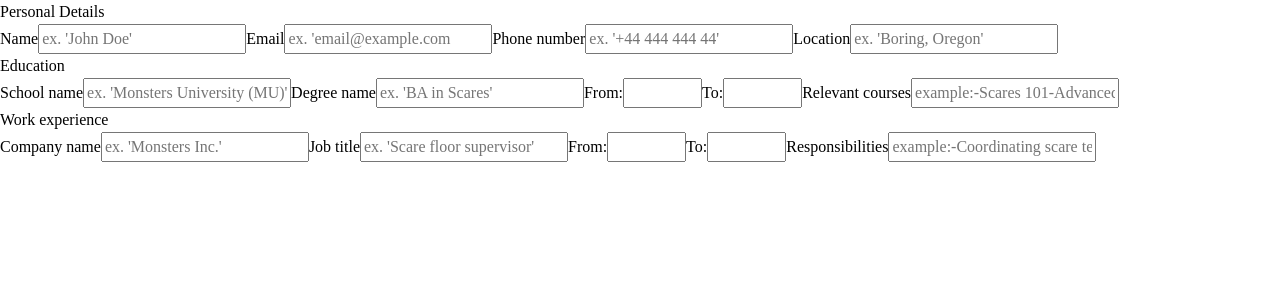
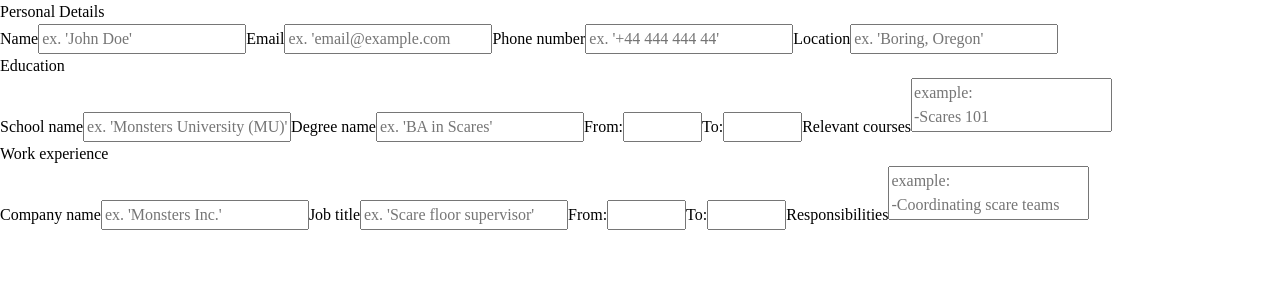
Before and after one commit to vicpues/odin-cv, a React (Vite) app: page / in a window 1280 px wide. Shown: the top 300 px of the page. Built offline with nearby package versions, Linux system fonts and the light colour scheme.

Commit message:
refactor: Use textareas for multi-line inputs

```diff
--- a/src/components/sections/Form/EducationSection.jsx
+++ b/src/components/sections/Form/EducationSection.jsx
@@ -36,7 +36,7 @@ export default function EducationSection({ data }) {
 
         <Input
           label="Relevant courses"
-          type="text"
+          type="textarea"
           placeholder={"example:\n-Scares 101\n-Advanced sneaking"}
           inputProps={{ autoCapitalize: "sentence" }}
         />
--- a/src/components/sections/Form/Input/Input.jsx
+++ b/src/components/sections/Form/Input/Input.jsx
@@ -1,26 +1,48 @@
+const INPUT_CLASSNAME = "input-field";
+
 export default function Input({
   label,
+  name,
   type,
   placeholder = "",
-  value = "",
+  defaultValue = "",
   icon = null,
   onChange,
   inputProps,
 }) {
   if (icon !== null) icon.className = "input-icon";
+  const fieldProps = {
+    name,
+    type,
+    defaultValue,
+    placeholder,
+    onChange,
+    ...inputProps,
+  };
 
   return (
     <label className="input-wrapper">
       <span className="input-label">{label}</span>
       {icon}
-      <input
-        type={type}
-        defaultValue={value}
-        placeholder={placeholder}
-        onChange={onChange}
-        {...inputProps}
-        className="input-field"
-      />
+      {type === "textarea" ? (
+        <TextareaElement {...fieldProps} />
+      ) : (
+        <InputElement {...fieldProps} />
+      )}
     </label>
   );
 }
+
+function InputElement(props) {
+  return <input {...props} className={INPUT_CLASSNAME} />;
+}
+
+function TextareaElement(props) {
+  return (
+    <textarea
+      {...props}
+      className={INPUT_CLASSNAME}
+      style={{ resize: "none" }}
+    ></textarea>
+  );
+}
--- a/src/components/sections/Form/WorkSection.jsx
+++ b/src/components/sections/Form/WorkSection.jsx
@@ -36,7 +36,7 @@ export default function WorkSection({ data }) {
 
         <Input
           label="Responsibilities"
-          type="text"
+          type="textarea"
           placeholder={
             "example:\n-Coordinating scare teams\n-Creating performance reports"
           }
```
